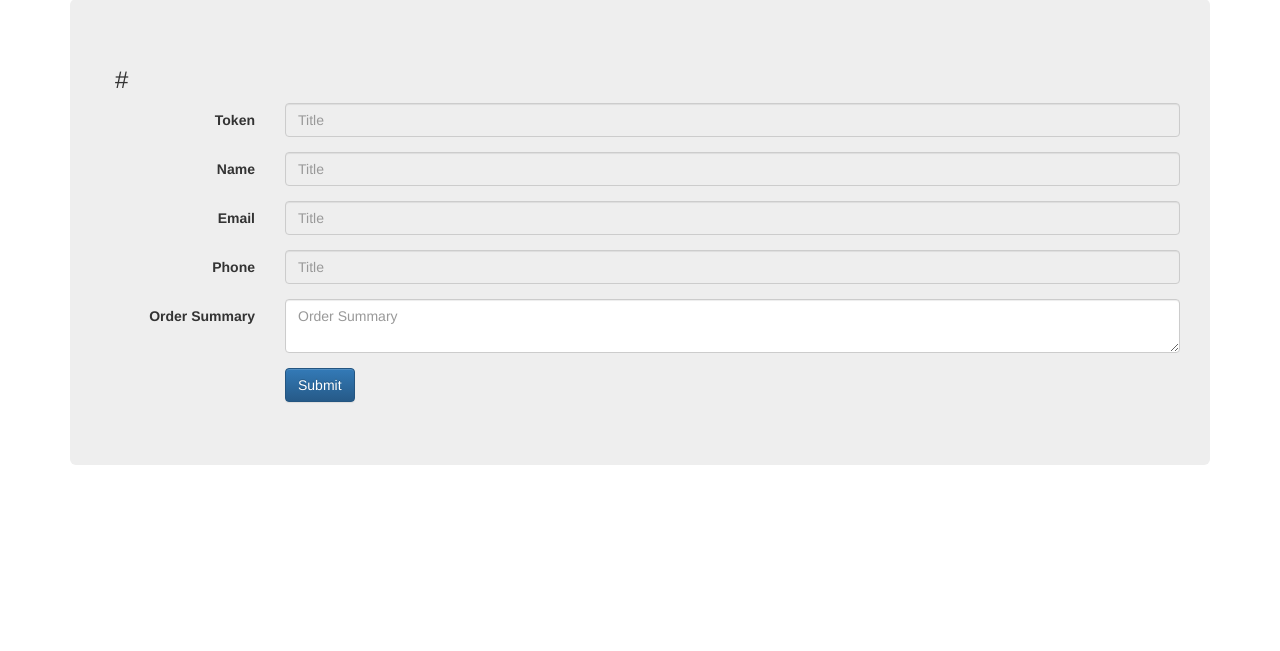
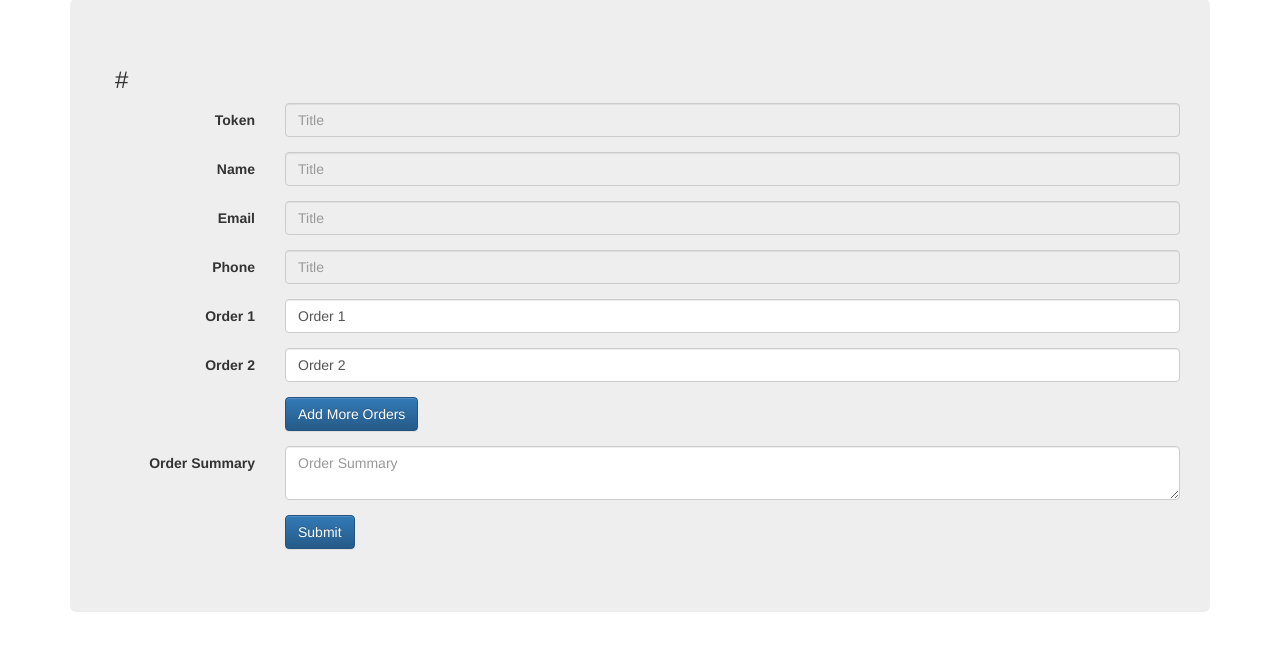
Before and after one commit to teamOSC/fewQ_backend, a Flask app: template valet_client_pc/templates/item.html in a window 1280 px wide. Shown: the part 71-722 px from the top of the page. Run offline with Flask 2, Linux system fonts and the light colour scheme; the template is opened without the code that fills it, so the values that code supplies are empty; some libraries are stand-ins or nearby versions.

Commit message:
fixed some bugs

```diff
--- a/server.py
+++ b/server.py
@@ -8,7 +8,7 @@ from flask import render_template,request,make_response
 import json,urllib2,xml,datetime,hashlib,time
 from dbHelper import DB,test
 
-client_pc = '192.168.1.10'
+client_pc = 'http://192.168.1.70:5000/'
 
 @app.route('/user_register',methods=['GET','POST'])
 def index():
@@ -90,6 +90,9 @@ def customer_out():
     d = {}
     d['item'] = 'Reebok Shoes'
     d['date'] = '12/4/2014, 12:54'
+    token = hashlib.md5(email + str(datetime.datetime.now().strftime("%d%m"))).hexdigest()[:6]
+    payload = { 'token' : token, 'email' : email,'name': name,'phone':''}
+    r = requests.get("http://tosc.in:8080/transaction", params=payload)
     return json.dumps(d)
     arr = D.exec_query(q)
     return json.dumps(arr)
@@ -131,4 +134,4 @@ def transaction():
 if __name__ == '__main__':
     #test()
     app.debug = True
-    app.run(host='0.0.0.0')
+    app.run(host='0.0.0.0',port=5001)
--- a/valet_client_pc/templates/item.html
+++ b/valet_client_pc/templates/item.html
@@ -41,6 +41,26 @@
 		      </div>
 
 		      <div class="form-group">
+		        <label for="inputTitle" class="control-label col-xs-2" >Order 1</label>
+		        <div class="col-xs-10">
+		          <input type="text" name='phone' class="form-control" placeholder="Title" value="Order 1">
+		        </div>
+		      </div>
+
+		      <div class="form-group">
+		        <label for="inputTitle" class="control-label col-xs-2" >Order 2</label>
+		        <div class="col-xs-10">
+		          <input type="text" name='phone' class="form-control" placeholder="Title" value="Order 2">
+		        </div>
+		      </div>
+
+		      <div class="form-group">
+		        <div class="col-xs-offset-2 col-xs-10">
+		          <button class="btn btn-primary">Add More Orders</button>
+		        </div>
+		      </div>
+
+		      <div class="form-group">
                 <label for="inputRating" class="control-label col-xs-2">Order Summary</label>
                 <div class="col-xs-10">
                  	<textarea name='order' stype='width:400px,height:200px' class="form-control" placeholder="Order Summary"></textarea>
```
Also changed, not shown: valet_client_pc/server.py (line endings or trailing spaces).
